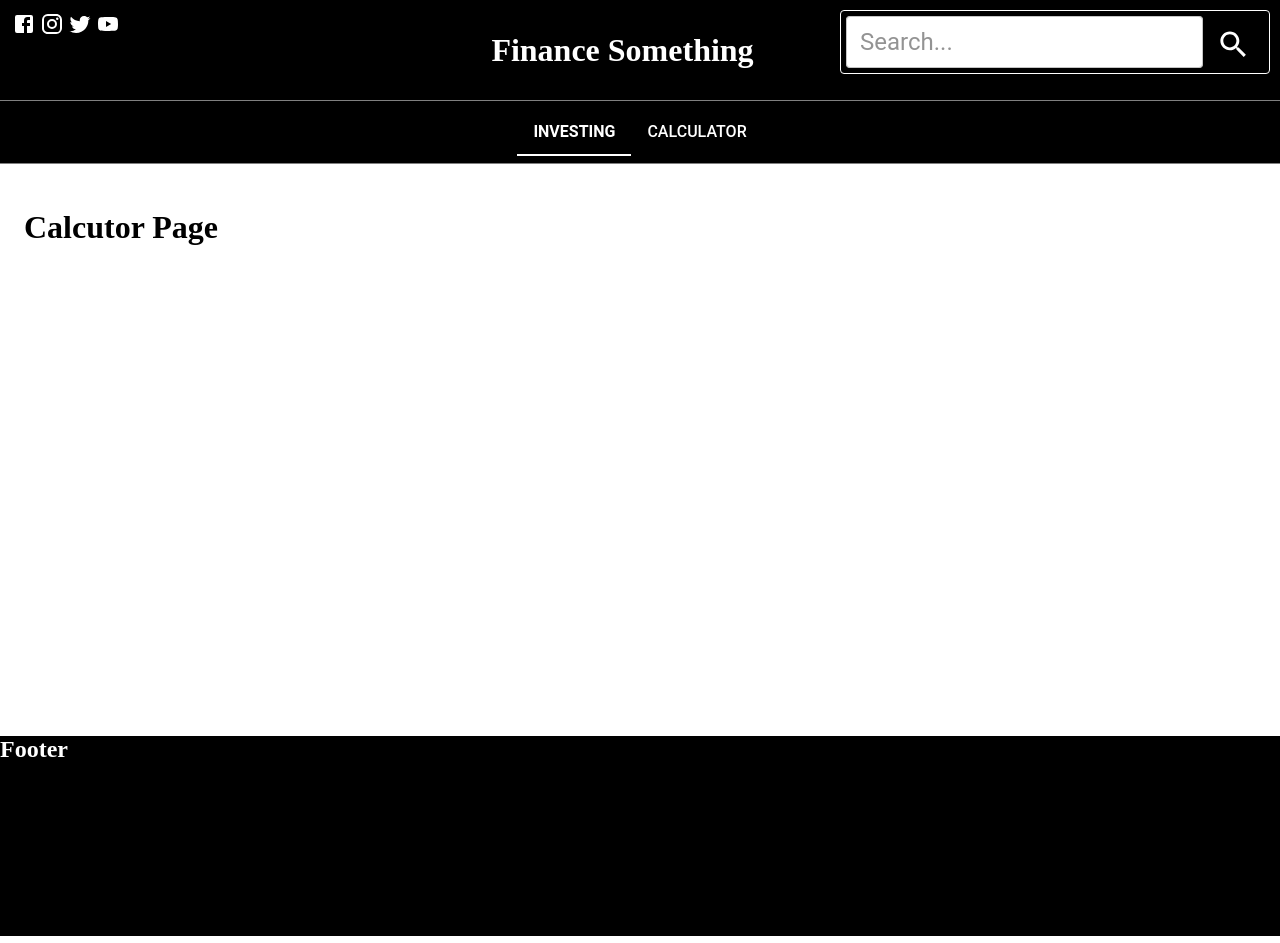
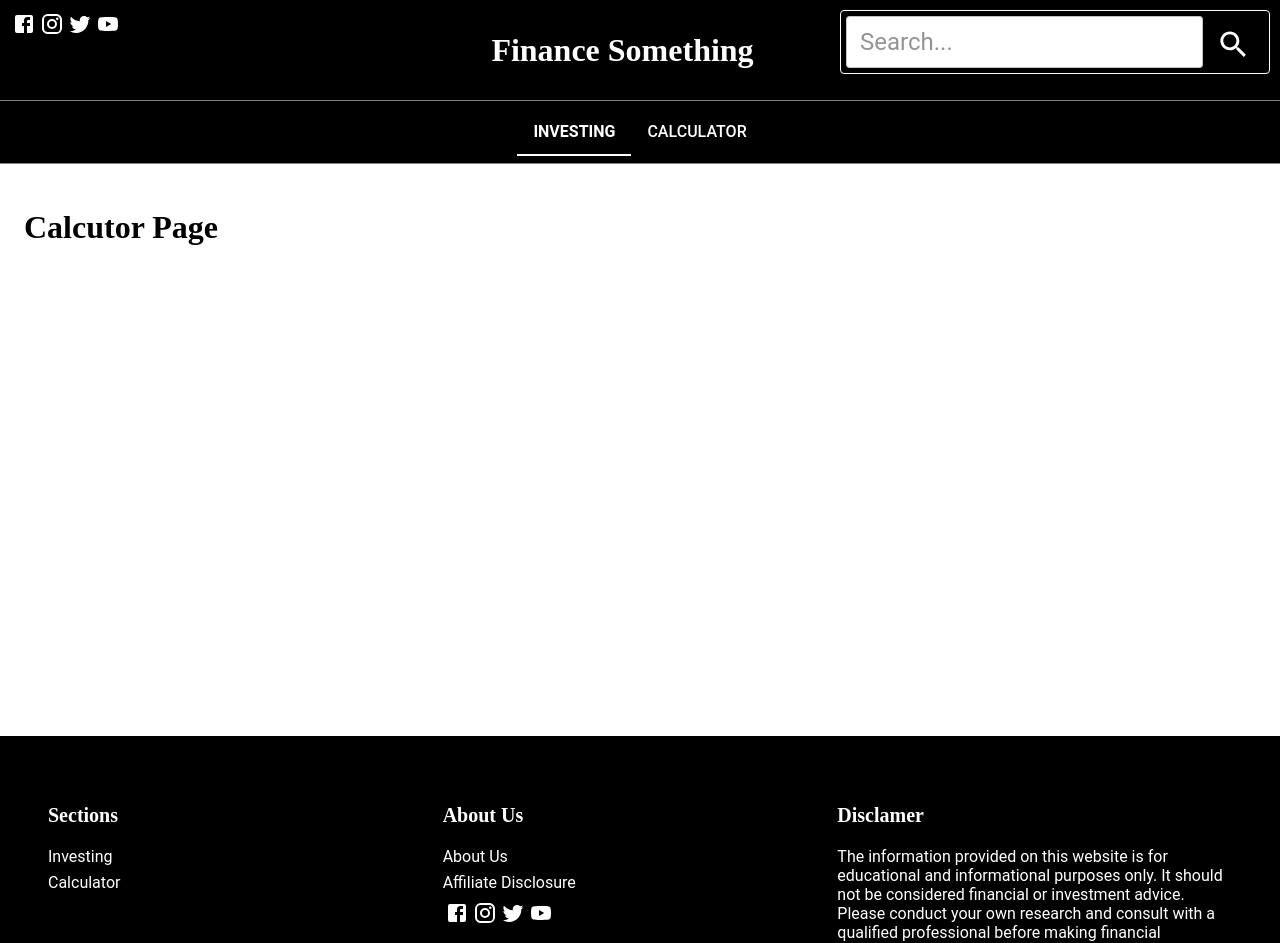
Before and after one commit to annsuparada/finance, a React (Create React App) app in the folder client/: page /calculator in a window 1280 px wide. Shown: the top 943 px of the page. Built offline with nearby package versions, Linux system fonts and the light colour scheme.

Commit message:
update footer

```diff
--- a/client/src/components/Organism/Footer.tsx
+++ b/client/src/components/Organism/Footer.tsx
@@ -1,22 +1,74 @@
+import { useMediaQuery } from '@mui/material'
 import React from 'react'
-import { primary, secondary } from '../../theme'
+import { Link } from 'react-router-dom'
+import { mobileView, primary, secondary, tabletView } from '../../theme'
+import SocialMediaLinks from '../molecular/SocialMediaLinks'
 
 const Footer: React.FC = () => {
+  const isMobile = useMediaQuery(`(max-width:${mobileView})`)
+  const isTablet = useMediaQuery(`(max-width:${tabletView})`)
+
   const styles = {
     container: {
-      width: '100%',
       marginTop: '60px',
+      padding: '3rem',
       backgroundColor: primary,
       minHeight: '25vh',
       flexShrink: 0,
+      display: 'grid',
+      gridTemplateColumns: isMobile
+        ? '1fr'
+        : isTablet
+        ? '1fr 1fr'
+        : 'repeat(3, 1fr)',
+    },
+    gridItem: {
+      display: 'grid',
+      gridTemplateColumns: '1fr',
+      justifyContent: 'start',
+      alignContent: 'start',
     },
     text: {
       color: secondary,
     },
+    p: {
+      color: secondary,
+      fontSize: '16px',
+      marginTop: '0',
+    },
   }
   return (
     <div style={styles.container}>
-      <h2 style={styles.text}>Footer</h2>
+      <div style={styles.gridItem}>
+        <h3 style={styles.text}>Sections</h3>
+        <Link to="/investing" className="footer-links">
+          Investing
+        </Link>
+        <Link to="/calculator" className="footer-links">
+          Calculator
+        </Link>
+      </div>
+      <div style={styles.gridItem}>
+        <h3 style={styles.text}>About Us</h3>
+        <Link to="/" className="footer-links">
+          About Us
+        </Link>
+        <Link to="/" className="footer-links">
+          Affiliate Disclosure
+        </Link>
+        <div>
+          <SocialMediaLinks />
+        </div>
+      </div>
+      <div style={styles.gridItem}>
+        <h3 style={styles.text}>Disclamer</h3>
+        <p style={styles.p}>
+          The information provided on this website is for educational and
+          informational purposes only. It should not be considered financial or
+          investment advice. Please conduct your own research and consult with a
+          qualified professional before making financial decisions.
+        </p>
+      </div>
     </div>
   )
 }
--- a/client/src/index.css
+++ b/client/src/index.css
@@ -9,11 +9,41 @@ body {
   -moz-osx-font-smoothing: grayscale;
 }
 
+h1 {
+  font-size: 2rem;
+}
 
 h2 {
+  font-size: 1.5rem;
   margin: 2.5rem 0 2.5rem 0;
 }
 
+h3 {
+  font-size: 1.25rem;
+}
+
+h4 {
+  font-size: 1.125rem;
+}
+
+h5 {
+  font-size: 1rem;
+}
+
+h6 {
+  font-size: 0.875rem;
+}
 p {
   font-size: 20px;
 }
+
+.footer-links {
+  color: #ffff;
+  text-decoration: none;
+  transition: 0.3s;
+  margin-bottom: 7px;
+  }
+  .footer-links:hover {
+    text-decoration: underline;
+    font-weight: bold;
+  }
```
